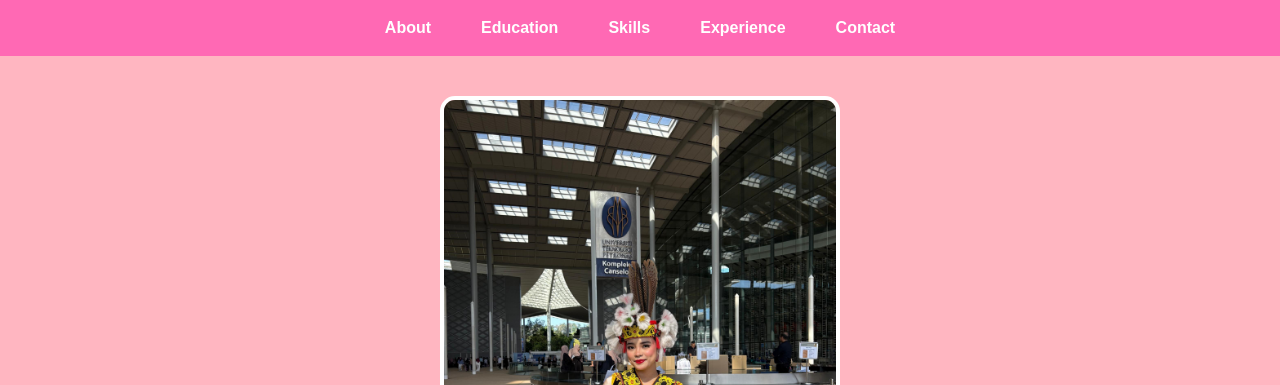
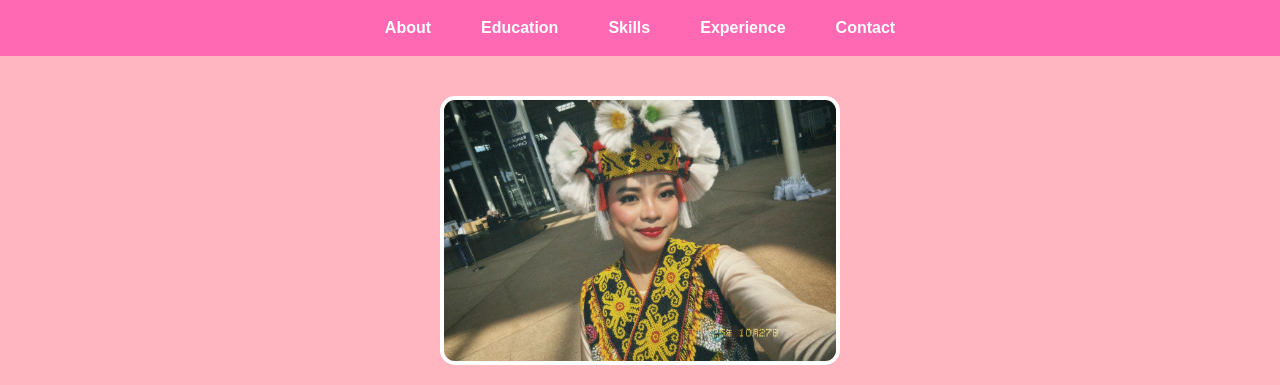
Before and after one commit to esmeraypixel/WAIP-assignment-atikah, a plain HTML site: page index.html in a window 1280 px wide. Shown: the top 385 px of the page. Drawn offline with Linux system fonts and the light colour scheme.

Commit message:
index.html

```diff
--- a/index.html
+++ b/index.html
@@ -23,7 +23,7 @@
 
 <!-- Header Section -->
     <header>
-        <img src="asset/images/me2.jpeg" alt="profile photo " class="profile_img" title="my profile picture">
+        <img src="asset/images/me.jpeg" alt="profile photo " class="profile_img" title="my profile picture">
         <h1>Nur Atikah N. M. Zazali</h1>
         <p>1st Year 2nd Semester Student</p>
     </header>
@@ -165,4 +165,5 @@ Performed in a cultural showcase to promote diversity at a charity event attende
 <!-- Link to JavaScript file -->
     <script src="asset/js/script.js"></script>
 </body>
+
 </html>
```
